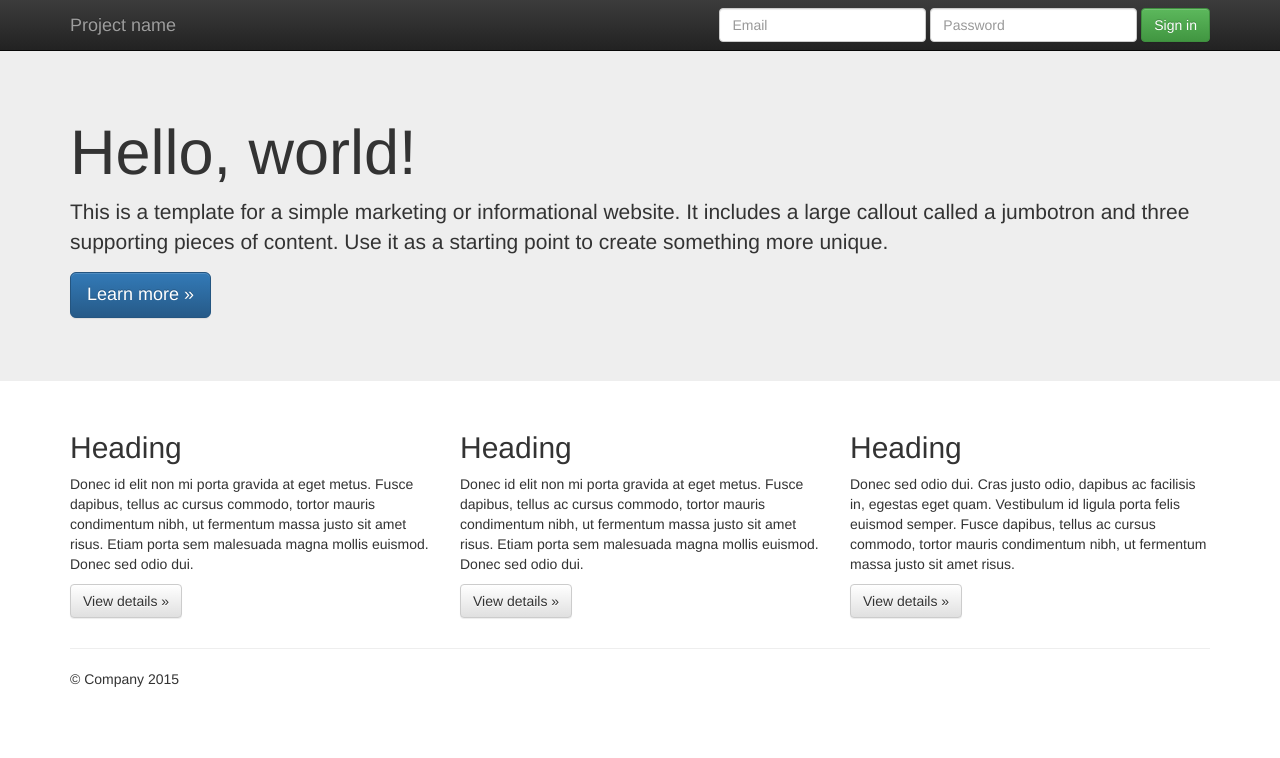
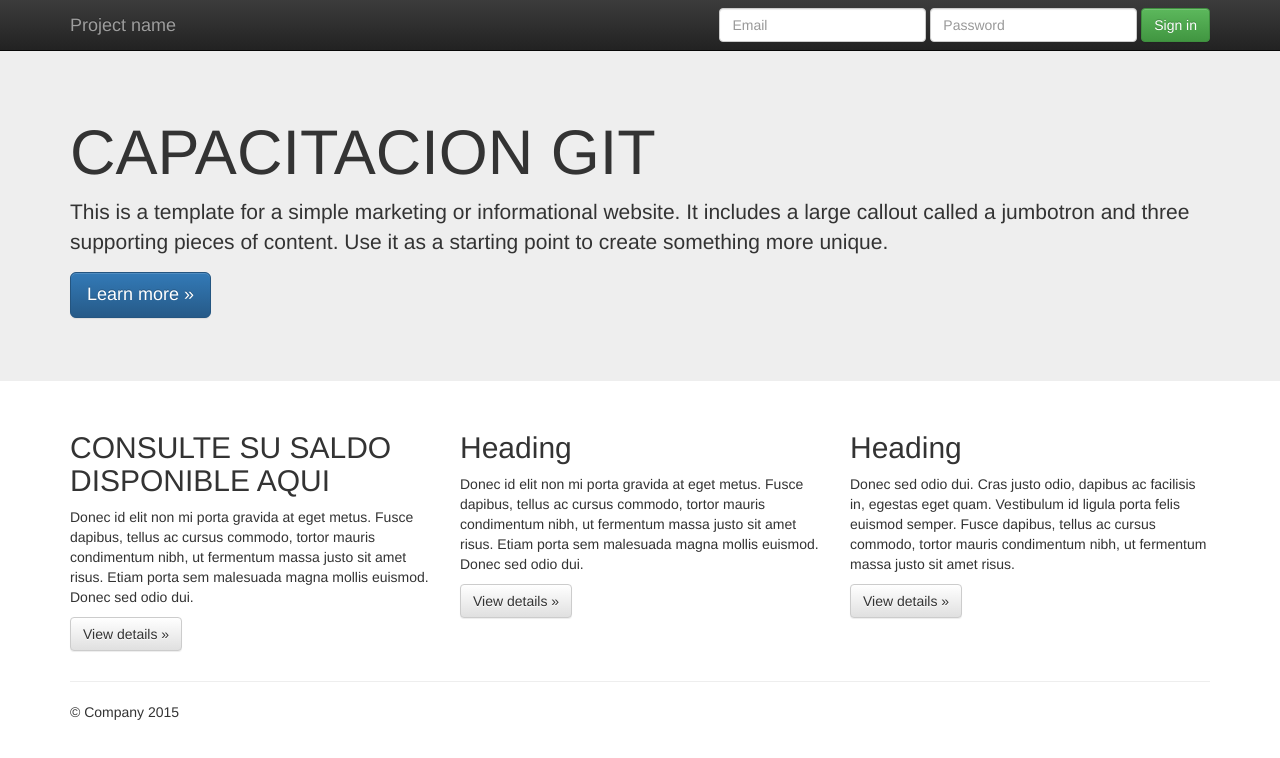
Before and after one commit to AnaInostroza/RepositorioNuevo, a plain HTML site: page index.html in a window 1280 px wide. Drawn offline with nearby package versions, Linux system fonts and the light colour scheme.

Commit message:
Se modifica index.html

```diff
--- a/index.html
+++ b/index.html
@@ -55,7 +55,7 @@
     <!-- Main jumbotron for a primary marketing message or call to action -->
     <div class="jumbotron">
       <div class="container">
-        <h1>Hello, world!</h1>
+        <h1>CAPACITACION GIT</h1>
         <p>This is a template for a simple marketing or informational website. It includes a large callout called a jumbotron and three supporting pieces of content. Use it as a starting point to create something more unique.</p>
         <p><a class="btn btn-primary btn-lg" href="#" role="button">Learn more &raquo;</a></p>
       </div>
@@ -65,7 +65,7 @@
       <!-- Example row of columns -->
       <div class="row">
         <div class="col-md-4">
-          <h2>Heading</h2>
+          <h2>CONSULTE SU SALDO DISPONIBLE AQUI</h2>
           <p>Donec id elit non mi porta gravida at eget metus. Fusce dapibus, tellus ac cursus commodo, tortor mauris condimentum nibh, ut fermentum massa justo sit amet risus. Etiam porta sem malesuada magna mollis euismod. Donec sed odio dui. </p>
           <p><a class="btn btn-default" href="#" role="button">View details &raquo;</a></p>
         </div>
```
